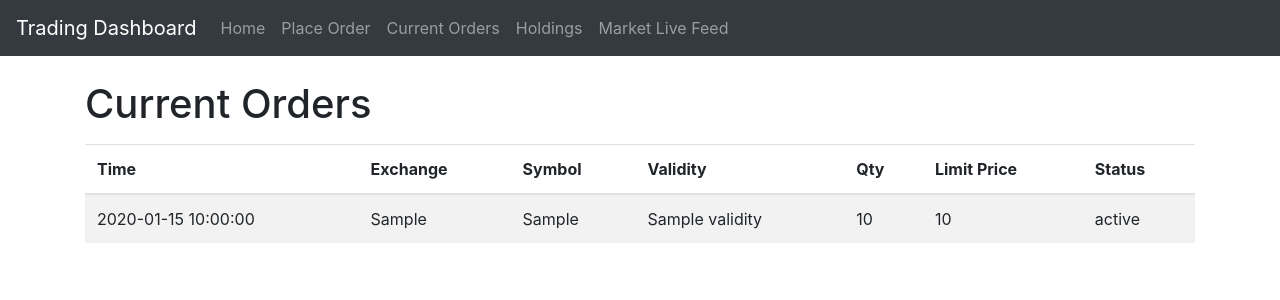
After one commit to Dang3Rsm/TradeDash2, a Flask app: template templates/current_orders.html in a window 1280 px wide. The commit adds this page. Shown: the top 300 px of the page. Run offline with Flask 3, Linux system fonts and the light colour scheme; the template is opened without the code that fills it: most values are stand-ins (such as "Sample title", 1, 10 or a date in 2020); some libraries are stand-ins or nearby versions.

Commit message:
added to codebase

```diff
--- a/main.py
+++ b/main.py
@@ -1,7 +1,8 @@
 from flask import Flask, render_template, request, redirect, url_for, flash
 import os
 from dhan import Dhan
-
+from dotenv import load_dotenv
+load_dotenv()
 app = Flask(__name__)
 app.secret_key = os.getenv("FLASK_SECRET_KEY")
 BASE_URL = os.getenv("BASE_URL")
@@ -26,7 +27,7 @@ def place_order():
         prdouctType = "CNC"
         validity = "DAY"
         exchange_segment = "BSE_EQ"
-        order_id = place_order(symbol,exchange,segment,transactionType,prdouctType,orderType,validity,quantity,price)
+        order_id = D.place_order(symbol,exchange,segment,transactionType,prdouctType,orderType,validity,quantity,price)
         flash(f"Order placed successfully with order ID: {order_id}", "success")
         return redirect(url_for('place_order'))
     else:
@@ -54,6 +55,15 @@ def holdings():
     print(data)
     return render_template('holdings.html', holdings=data)
 
+@app.route('/current_orders')
+def current_orders():
+    orders = D.get_orders_list()
+    data = orders
+    if not data:
+        flash("Currently 0 Orders",'warning')
+        print("NO CURRENT ORDERS")
+    return render_template('current_orders.html', orders=data)
+
 
 @app.route('/live_feed')
 def live_feed():
--- /dev/null
+++ b/templates/current_orders.html
@@ -0,0 +1,33 @@
+{% extends "layout.html" %}
+
+{% block content %}
+    <h1 class="mt-3">Current Orders</h1>
+    <div class="table-responsive mt-3">
+        <table class="table table-striped">
+            <thead>
+                <tr>
+                    <th scope="col">Time</th>
+                    <th scope="col">Exchange</th>
+                    <th scope="col">Symbol</th>
+                    <th scope="col">Validity</th>
+                    <th scope="col">Qty</th>
+                    <th scope="col">Limit Price</th>
+                    <th scope="col">Status</th>
+                </tr>
+            </thead>
+            <tbody>
+                {% for order in orders %}
+                    <tr>
+                        <td>{{ order.createTime }}</td>
+                        <td>{{ order.exchangeSegment }}</td>
+                        <td>{{ order.tradingSymbol }}</td>
+                        <td>{{ order.validity }}</td>
+                        <td>{{ order.quantity }}</td>
+                        <td>{{ order.price }}</td>
+                        <td>{{ order.orderStatus }}</td>
+                    </tr>
+                {% endfor %}
+            </tbody>
+        </table>
+    </div>
+{% endblock %}
--- a/templates/index.html
+++ b/templates/index.html
@@ -10,12 +10,13 @@
     <div class="container mt-5">
         <h1 class="text-center">Welcome to Trade Dashboard</h1>
         <div class="row mt-3">
-            <div class="col-md-6 offset-md-3">
+            <div class="col-md-9 offset-md-2">
                 <div class="card text-center">
                     <div class="card-body">
                         <h5 class="card-title">Quick Links</h5>
                         <p class="card-text">You can navigate to the following pages:</p>
                         <a href="/place_order" class="btn btn-primary">Place Order</a>
+                        <a href="/current_orders" class="btn btn-primary">Current Orders</a>
                         <a href="/holdings" class="btn btn-secondary">View Holdings</a>
                         <a href="/live_feed" class="btn btn-secondary">Market Live Feed</a>
                     </div>
--- a/templates/layout.html
+++ b/templates/layout.html
@@ -20,6 +20,9 @@
                 </li>
                 <li class="nav-item">
                     <a class="nav-link" href="/place_order">Place Order</a>
+                </li>
+                <li class="nav-item">
+                    <a class="nav-link" href="/current_orders">Current Orders</a>
                 </li>
                 <li class="nav-item">
                     <a class="nav-link" href="/holdings">Holdings</a>
```
Also changed, not shown: dhan.py (+14 -12 lines), templates/place_order.html (+1 -14 lines).
